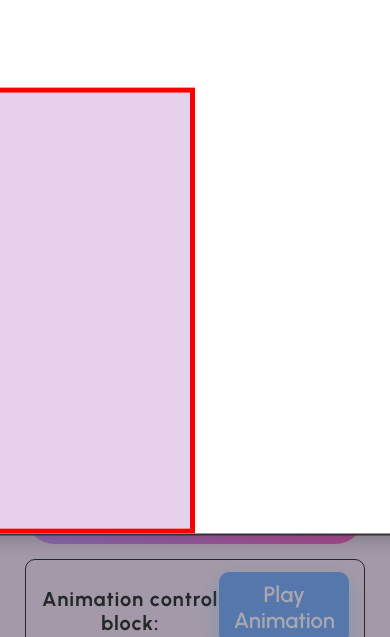
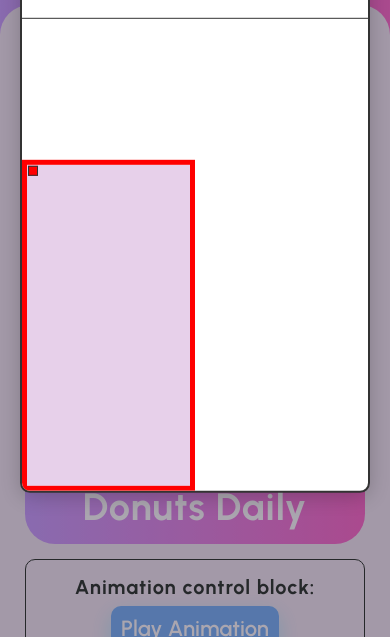
Before and after one commit to Yelyzaveta756/practycum_web_7, a website: page index.html in a window 390 px wide. Both pictures are taken after a click on the button "Play Animation". Shown: the part 207-844 px from the top of the page. Drawn offline with nearby package versions, Linux system fonts and the light colour scheme; no server answers.

Commit message:
style changes

```diff
--- a/css/styles.css
+++ b/css/styles.css
@@ -602,6 +602,15 @@ footer .logo {
     border-radius: 10px;
 }
 
+.animation-container span {
+    display: flex;
+    align-items: center;
+    justify-content: space-between;
+    margin-bottom: 10px;
+    padding-bottom: 10px;
+    border-bottom: 1px solid #333;
+}
+
 .animation-text {
     color:#333;
     font-size: 20px;
@@ -660,8 +669,8 @@ footer .logo {
     border-radius: 10px;
     box-shadow: 0 4px 20px rgba(0, 0, 0, 0.2);
     overflow: hidden;
-    min-width: 600px;
-    min-height: 300px;
+    min-width: 350px;
+    min-height: 100px;
     max-width: 900px;
     max-height: 700px;
 }
@@ -746,3 +755,22 @@ footer .logo {
     background-color: #f7e0f7;
     font-weight: 600;
 }
+
+@media screen and (max-width:768px) {
+
+    .animation-container span {
+        display: block;
+    }
+
+    .animation-text {
+        margin-bottom: 10px;
+    }
+
+    .anim {
+        height: 60%;
+    }
+
+    .work {
+        height: calc(60% + 50px);
+    }
+}
--- a/index.html
+++ b/index.html
@@ -41,7 +41,7 @@
                 <div class="hero-text-container">
                     <h1 class="company-motto">Freshly Made Donuts Daily</h1>
                     <div class="animation-container">
-                        <span style="display:flex; align-items: center; justify-content: space-between; margin-bottom: 10px; padding-bottom: 10px; border-bottom: 1px solid #333;">
+                        <span>
                             <p class="animation-text">Animation control block:</p>
                             <!-- Кнопка Play для показу анімації -->
                             <button id="playBtn" class="play-btn">Play Animation</button>
```
